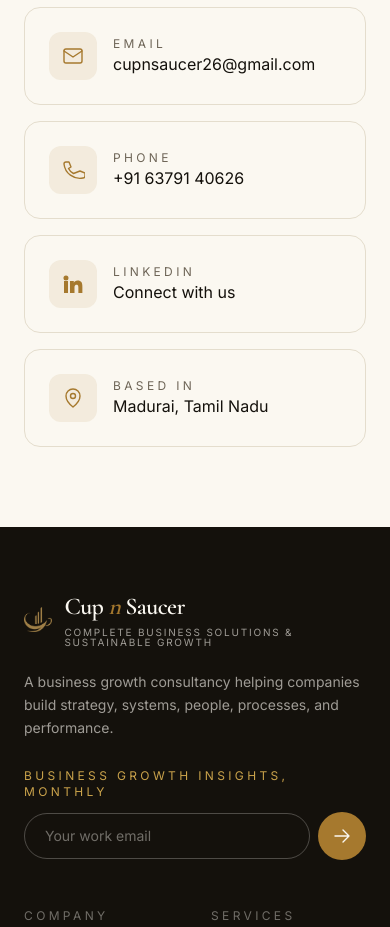
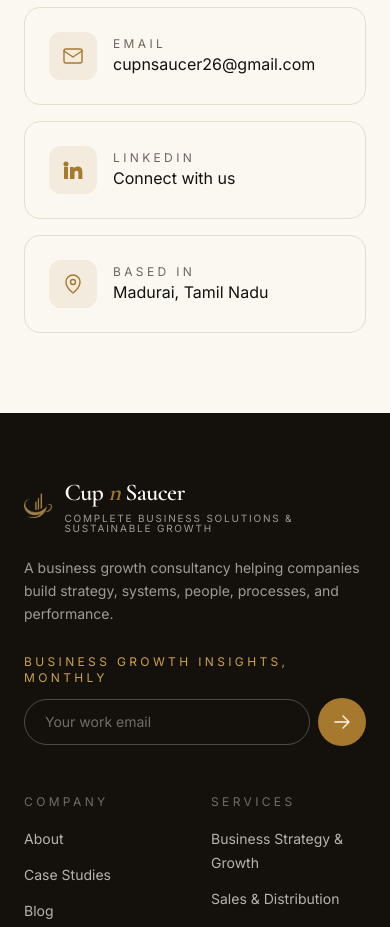
Before and after one commit to madhumitaganeshkumar123-ship-it/cupnsaucer, a Next.js app: page /contact in a window 390 px wide. Shown: the part 1240-2167 px from the top of the page. Built offline with nearby package versions, Linux system fonts and the light colour scheme.

Commit message:
Remove phone number from contact page

```diff
--- a/src/app/contact/page.tsx
+++ b/src/app/contact/page.tsx
@@ -5,7 +5,6 @@ import { Reveal } from "@/components/ui/Reveal";
 import { ContactForm } from "@/components/forms/ContactForm";
 import {
   MailIcon,
-  PhoneIcon,
   WhatsAppIcon,
   LinkedInIcon,
   PinIcon,
@@ -15,7 +14,7 @@ import { site, whatsappLink } from "@/lib/site";
 export const metadata: Metadata = {
   title: "Contact",
   description:
-    "Get in touch with Cup N Saucer, the best marketing consultancy in Madurai. Reach us by message, WhatsApp, email, or phone.",
+    "Get in touch with Cup N Saucer, the best marketing consultancy in Madurai. Reach us by message, WhatsApp, or email.",
   alternates: { canonical: "/contact" },
 };
 
@@ -64,19 +63,6 @@ export default function ContactPage() {
             </a>
 
             <a
-              href={`tel:${site.phoneHref}`}
-              className="group flex items-center gap-4 rounded-2xl border border-line bg-cream p-6 transition-colors hover:border-gold/40"
-            >
-              <span className="flex h-12 w-12 items-center justify-center rounded-xl bg-gold/10 text-gold">
-                <PhoneIcon className="h-6 w-6" />
-              </span>
-              <span>
-                <span className="block text-xs uppercase tracking-eyebrow text-taupe">Phone</span>
-                <span className="text-ink">{site.phone}</span>
-              </span>
-            </a>
-
-            <a
               href={site.social.linkedin}
               target="_blank"
               rel="noopener noreferrer"
```
